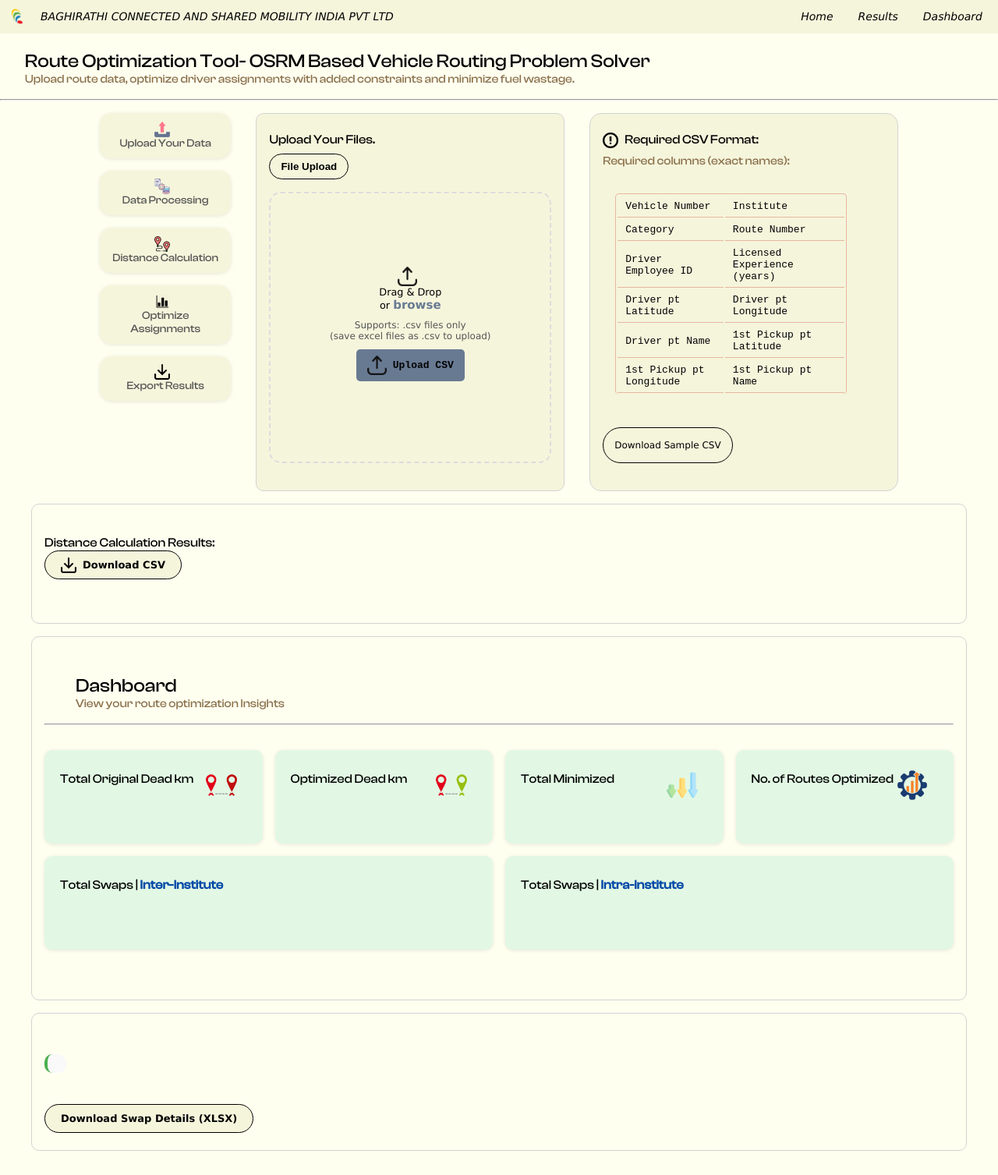
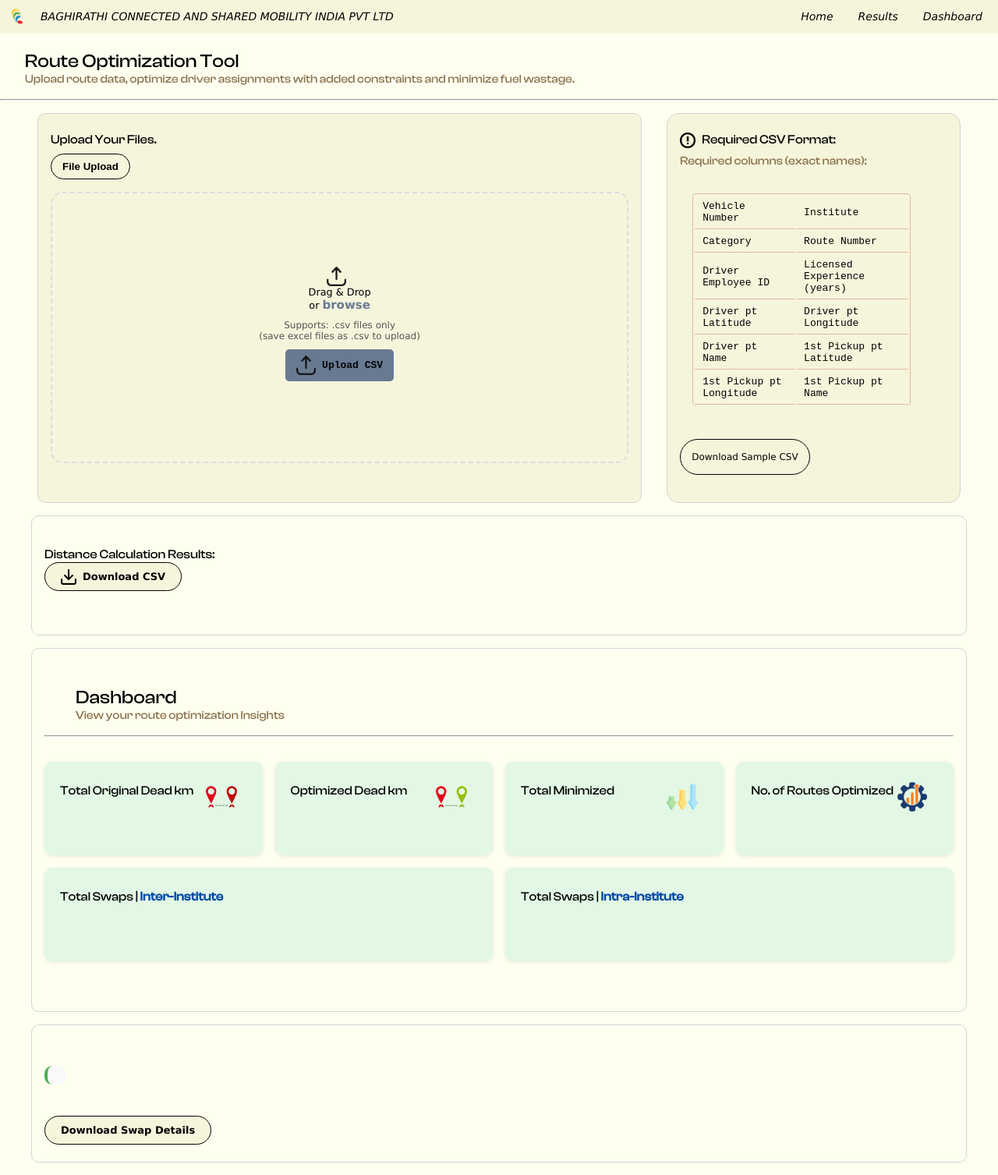
Before and after one commit to shanaia-dsilva/VRP_SOLVER, a Flask app: page / in a window 1280 px wide. Shown: the whole page at 78% size. Before the commit the page ends 1476 px from the top, so only its background shows below. Run offline with Flask 3, Linux system fonts and the light colour scheme.

Commit message:
simplified vs

```diff
--- a/osrm_service.py
+++ b/osrm_service.py
@@ -172,7 +172,7 @@ class OSRMService:
         total_routes =len(result_df)
         total_dead_km =result_df['Optimized dead km'].sum()
         original_dead_km =result_df['Original dead km'].sum()
-        total_minimized=original_dead_km - total_dead_km
+        total_minimized=(original_dead_km-total_dead_km)*2
         total_swaps=sum(result_df['From Bus'] != result_df['To Bus'])
         inter_institute=sum(
             result_df['Driver Site'] != result_df['Pickup Site']
--- a/routes.py
+++ b/routes.py
@@ -147,35 +147,61 @@ def export_optimized():
         logger.error(f"Export error: {str(e)}")
         return jsonify({'error': 'Export failed'}), 500
 
-@app.route("/export/swap-details", methods=["POST"])
+
+@app.route('/export/swap-details', methods=['POST'])
 def export_swap_details():
     try:
         data = request.get_json()
-        logger.info(f"Swap details export payload: {data}")  # DEBUG
+        if not data:
+            return jsonify({'error': 'No data received'}), 400
 
-        if not data or "swap_details" not in data:
-            return jsonify({"error": "No swap details provided"}), 400
+        df=pd.DataFrame(data['swap_details'])
+        print(df)
+        df.columns = df.iloc[0]
+        df = df[1:]
+        output = io.StringIO()
+        df.to_csv(output, index=False)
+        output.seek(0)
 
-        df = pd.DataFrame(data["swap_details"])
-        logger.info(f"Swap details dataframe shape: {df.shape}")  # DEBUG
-
-        if df.empty:
-            return jsonify({"error": "No data to export"}), 400
-
-        output = io.BytesIO()
-        with pd.ExcelWriter(output, engine="xlsxwriter") as writer:
-            df.to_excel(writer, index=False, sheet_name="Swap Details")
-
-        output.seek(0)
         return send_file(
-            output,
-            mimetype="application/vnd.openxmlformats-officedocument.spreadsheetml.sheet",
+            io.BytesIO(output.getvalue().encode('utf-8')),
+            mimetype='text/csv',
             as_attachment=True,
-            download_name="swap_details.xlsx",
+            download_name='swap_details.csv'
         )
     except Exception as e:
-        logger.error(f"Swap details export error: {str(e)}")
-        return jsonify({"error": "Failed to export swap details"}), 500
+        logger.error(f"Export error: {str(e)}")
+        return jsonify({'error': 'Export failed'}), 500
+
+# @app.route("/export/swap-details", methods=['POST'])
+# def export_swap_details():
+#     try:
+#         data = request.get_json()
+#         logger.info(f"Swap details export payload: {data}")  # DEBUG
+
+#         if not data or "swap_details" not in data:
+#             return jsonify({"error": "No swap details provided"}), 400
+
+#         df = pd.DataFrame(data["swap_details"])
+#         logger.info(f"Swap details dataframe shape: {df.shape}")  # DEBUG
+
+#         if df.empty:
+#             return jsonify({"error": "No data to export"}), 400
+
+#         output = io.BytesIO()
+#         with pd.ExcelWriter(output, engine="xlsxwriter") as writer:
+#             df.to_excel(writer, index=False, sheet_name="Swap Details")
+
+#         output.seek(0)
+#         return send_file(
+#             output,
+#             mimetype="application/vnd.openxmlformats-officedocument.spreadsheetml.sheet",
+#             as_attachment=True,
+#             download_name="swap_details.xlsx",
+#         )
+#     except Exception as e:
+#         logger.error(f"Swap details export error: {str(e)}")
+#         return jsonify({"error": "Failed to export swap details"}), 500
 
 @app.route('/download-sample')
 def download_sample():
--- a/static/css/style.css
+++ b/static/css/style.css
@@ -118,7 +118,7 @@ h6{
 }
 
 #description-sec {
-  margin: 1rem 8rem;
+  margin: 1rem 3rem;
 }
 .text-center {
   text-align: center;
@@ -170,7 +170,7 @@ h6{
   border: 1px solid lightgray;
   border-radius: 10px;
   padding: 1rem;
-  width: 100%;
+  width: 60vw;
 }
 #file-stat {
   background-color: beige;
@@ -178,7 +178,7 @@ h6{
   border: 1px solid lightgray;
   border-radius: 15px;
   min-height: 100%;
-  width:100%;
+  width:30%;
 }
 
 #file-stat table {
@@ -455,13 +455,14 @@ h6{
   transition: width 1s;
 }
 .process-container {
-  display: flex;
-  align-items:flex-start;
-  flex-direction: row;
+  /* display: flex;
+  align-items:center;
+  flex-direction: row; */
   gap: 2rem;
   min-height: fit-content;
   /* max-height:50vh; */
-  justify-content: space-around;
+  justify-content: space-between;
+  width:100%;
 }
 
 
--- a/static/js/main.js
+++ b/static/js/main.js
@@ -155,10 +155,6 @@ async function calculateDistances() {
             showSwapDetails(data.swap_details || []);
 
             document.getElementById('download-csv').style.display = 'inline-block';
-            document.getElementById('download-xlsx').style.display = 'inline-block';
-
-            document.getElementById('results-section').scrollIntoView({ behavior: 'smooth' });
-            showStatus('Distance calculation complete.', 'success'); // ✅ success message
         } else {
             showStatus(data.error || 'Calculation failed.', 'error');
         }
@@ -169,6 +165,9 @@ async function calculateDistances() {
             modal.classList.remove('show');
             modal.classList.add('hidden');
             updateProgress(0, '');
+
+            document.getElementById('results-sect').scrollIntoView({ behavior: 'smooth' });
+            showStatus('Distance calculation complete.', 'success');
         }, 1500);
     }
 }
@@ -263,21 +262,43 @@ function showSwapChains(chains) {
     `;
 }
 
-function showSwapDetails(details) {
-  const table = document.getElementById('swap-details-table');
-  table.innerHTML = '';
+function showSwapDetails(data) {
+  const table=document.getElementById("swap-details-table");
+  table.innerHTML= "";
 
-  if (!details || details.length === 0) {
-    table.innerHTML = '<p>No swap details found.</p>';
+  if (!data || !data.length) {
+    table.innerHTML="<tr><td>No swap details available</td></tr>";
     return;
   }
 
-  const headers = Object.keys(details[0]);
-  const thead = `<thead><tr>${headers.map(h => `<th>${h}</th>`).join('')}</tr></thead>`;
-  const tbody = `<tbody>${details.map(row => `<tr>${headers.map(h => `<td>${row[h]}</td>`).join('')}</tr>`).join('')}</tbody>`;
+  const rows = data.map((obj) => Object.values(obj));
 
-  table.innerHTML = thead + tbody;
+  let headers=rows[0];
+  if (headers.every((h) => typeof h === "string" && h.trim() !== "")) {
+    rows.shift();
+  } else {
+    headers = rows[0].map((_, i) => `Column ${i + 1}`);
+  }
+  const headerRow = document.createElement("tr");
+  headers.forEach((h) => {
+    const th = document.createElement("th");
+    th.textContent = h;
+    headerRow.appendChild(th);
+  });
+  table.appendChild(headerRow);
+
+  rows.forEach((row) => {
+    if (row.every((cell) => cell === null || cell === "")) return row;
+    const tr = document.createElement("tr");
+    row.forEach((cell) => {
+      const td = document.createElement("td");
+      td.textContent = cell ?? "";
+      tr.appendChild(td);
+    });
+    table.appendChild(tr);
+  });
 }
+
 function exportResultsXLSX() {
     if (!currentResults) return showStatus('No results to export.', 'error');
 
@@ -292,7 +313,7 @@ function exportResultsXLSX() {
     showStatus('Results exported successfully as XLSX!', 'success');
 }
 
-function exportSwapDetailsXLSX() {
+function exportSwapDetails() {
     if (!currentChainsDetails) {
         return showStatus("No swap details to export.", "error");
     }
@@ -311,7 +332,7 @@ function exportSwapDetailsXLSX() {
     .then((blob) => {
         const link = document.createElement("a");
         link.href = URL.createObjectURL(blob);
-        link.download = "swap_details.xlsx";
+        link.download = "swap_details.csv";
         link.click();
     })
     .catch((err) => {
--- a/templates/index.html
+++ b/templates/index.html
@@ -29,7 +29,7 @@
     <div class="custom-container">
       <div class="title-text">
         <div class="header">
-          <h1>Route Optimization Tool- OSRM Based Vehicle Routing Problem Solver</h1>
+          <h1>Route Optimization Tool</h1>
           <p class="lead">Upload route data, optimize driver assignments with added constraints and minimize fuel
             wastage.</p>
         </div>
@@ -43,29 +43,6 @@
   <section id="description-sec">
 
     <div class="process-container">
-      <div class="phase">
-        <div class="phase-card" onclick="document.getElementById('file-input').click()">
-          <img src="/uploads/upload.png" class="project-icon" alt="Upload" />
-          <p class="project-title"><strong></strong>Upload Your Data</p>
-        </div>
-        <div class="phase-card">
-          <img src="/uploads/process.png" class="project-icon" alt="Processing" />
-          <p class="project-title"><strong></strong>Data Processing</p>
-        </div>
-        <div class="phase-card">
-          <img src="/uploads/route.png" class="project-icon" alt="Calculation" />
-          <p class="project-title"><strong></strong>Distance Calculation</p>
-        </div>
-        <div class="phase-card">
-          <img src="/uploads/optimize-icon.png" class="project-icon" alt="Optimize" />
-          <p class="project-title"><strong></strong>Optimize Assignments</p>
-        </div>
-        <div class="phase-card">
-          <img src="/uploads/export-icon.png" class="project-icon" alt="Export" />
-          <p class="project-title"><strong></strong>Export Results</p>
-        </div>
-      </div>
-
       <div class="custom-row">
         <div class="data-container">
           <h3>Upload Your Files.</h3>
@@ -94,44 +71,6 @@
               </form>
             </div>
           </div>
-<!--
-          <div id="paste-section" class="paste-section" style="display: none;">
-            <div class="paste-container">
-              <div class="depot-details">
-                <div class="parking-container">
-                  <label for="depot-mapping" class="depot-label">Institute-wise Depot List<br /></label>
-                  <textarea id="institute-parking" class="depot-textarea"
-                    placeholder="Eg: NPS Parking, DPS Mallasandra, MAHE Parking &#10; &#10;Disclaimer: Not Hubs like Hoodi hub/ Baghirathi Shed, where any institute bus can be parked."></textarea>
-                </div>
-                <div class="capacity-container">
-                  <div class="hub-capacity">
-                    <div class="hub">NPS</div><input type="number" class="capacity-inp" placeholder="Capacity" />
-                  </div>
-                  <div class="hub-capacity">
-                    <div class="hub">DPS</div><input type="number" class="capacity-inp" placeholder="Capacity" />
-                  </div>
-                  <div class="hub-capacity">
-                    <div class="hub">Hoodi</div><input type="number" class="capacity-inp" placeholder="Capacity" />
-                  </div>
-                  <div class="hub-capacity">
-                    <div class="hub">VSA</div><input type="number" class="capacity-inp" placeholder="Capacity" />
-                  </div>
-                  <div class="hub-capacity">
-                    <div class="hub">PU</div><input type="number" class="capacity-inp" placeholder="Capacity" />
-                  </div>
-                  <div class="hub-capacity">
-                    <div class="hub">Banaswadi</div><input type="number" class="capacity-inp" placeholder="Capacity" />
-                  </div>
-                </div>
-              </div>
-              <div class="paste-buttons">
-                <button type="button" class="app-btn" id="process-data-btn" onclick="processDepotList()">Process
-                  Data</button>
-                <button id="reset-paste-btn" type="button" class="app-btn">Reset Fields</button>
-              </div>
-            </div>
-          </div> -->
-
           <div id="status" class="status-box"></div>
         </div>
         <div id="file-stat">
@@ -171,9 +110,6 @@
             <a href="/uploads/sample-data.csv">Download Sample CSV</a>
           </div>
           <br>
-          <!-- <h6>Note: Please enter a list of names of depot/parking locations present in the uploaded data that are
-            <strong>institute-specific</strong>, if there are none leave it blank
-          </h6> -->
         </div>
       </div>
 
@@ -185,9 +121,6 @@
       <p id="preview-info">(First 5 rows)</p>
       <table class="table-preview" id="preview-table"></table>
           <div class="calculate-button-wrapper">
-            <!-- <button type="submit" class="upload-btn">
-              <img src="/uploads/upload-icon.png" width="16" alt="Upload CSV" />Upload CSV
-            </button> -->
             <button class="app-btn" onclick="calculateDistances()" id="app-btn">
               <img src="/uploads/optim.png" width="16" alt="Calculate" />Optimize Assignments</button>
           </div>
@@ -202,9 +135,6 @@
               <a id="download-csv" class="app-btn">
                 <img src="/uploads/export-icon.png" class="project-icon" alt="Download" />Download CSV
               </a>
-              <!-- <a id="download-xlsx" class="app-btn">
-                <img src="/uploads/export-icon.png" class="project-icon" alt="Download" />Download Insights (XLSX)
-              </a> -->
             </div>
           </div>
           <div class="table-wrapper">
@@ -230,7 +160,6 @@
           <h1>Dashboard</h1>
           <p>View your route optimization Insights</p>
         </li>
-        <!-- <li><button class="app-btn" id="export-insights-btn">Download Insights</button></li> -->
       </ul>
     </div>
     <hr class="section-divider" />
@@ -270,7 +199,7 @@
     <div class="table-wrapper">
       <table class="results-table" id="swap-details-table"></table>
     </div>
-    <a id="download-swap-details" onclick="exportSwapDetailsXLSX()" class="app-btn">Download Swap Details (XLSX)</a>
+    <a id="download-swap-details" onclick="exportSwapDetails()" class="app-btn">Download Swap Details</a>
   </section>
 </body>
 
```
